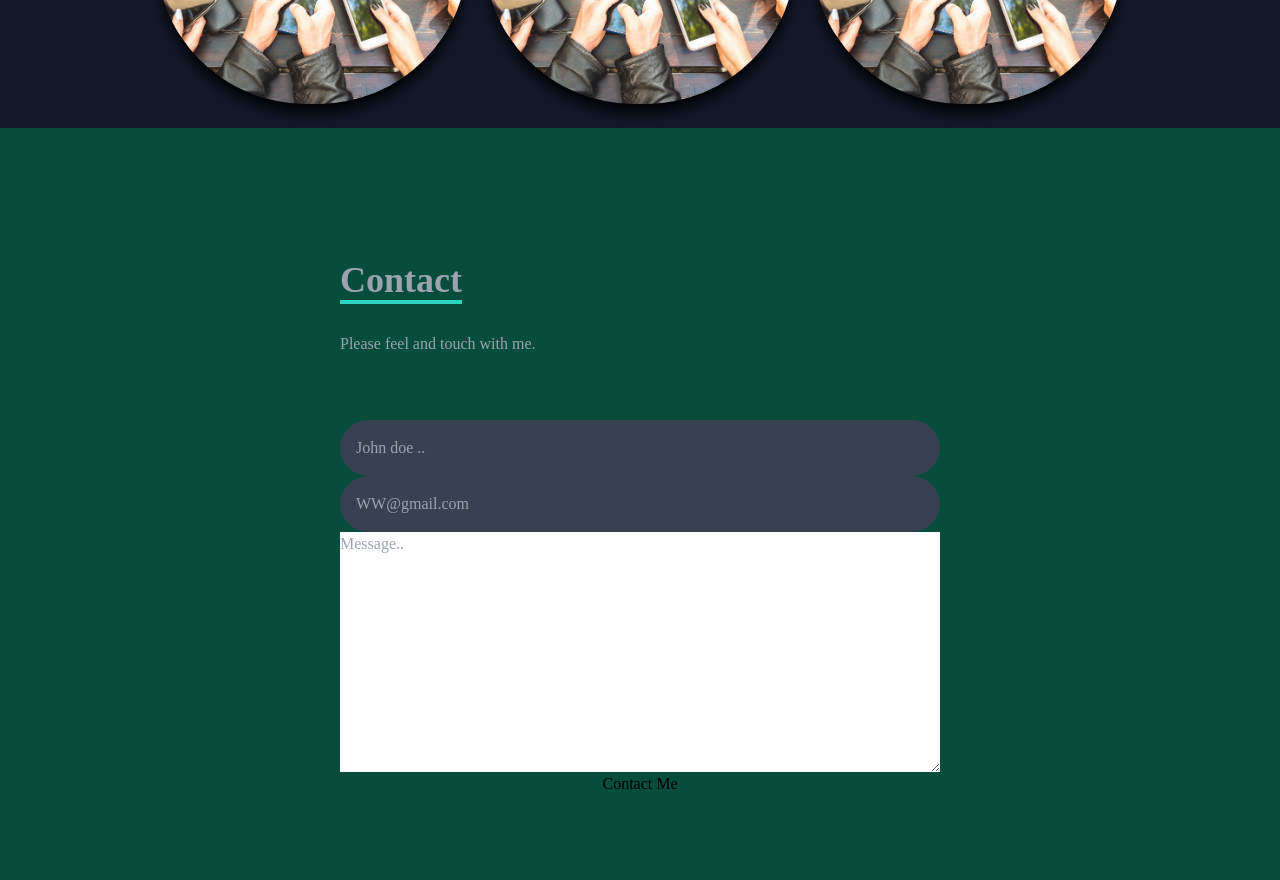
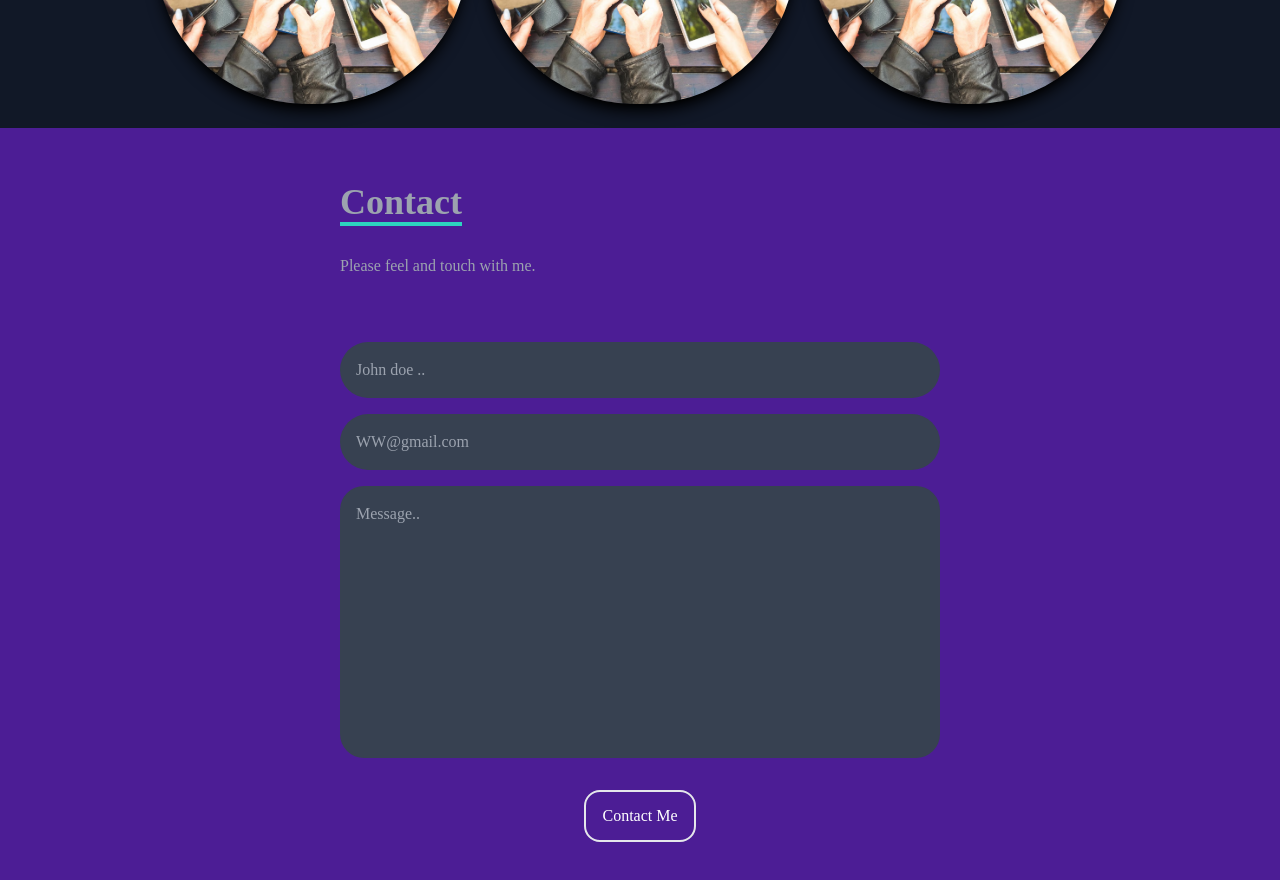
Before and after one commit to kooroosh1363/REACT-TAILWIND-persona-web1, a React (Create React App) app: page / in a window 1280 px wide. Shown: the part 3280-4160 px from the top of the page. Built offline with nearby package versions, Linux system fonts and the light colour scheme.

Commit message:
finish cotact section

```diff
--- a/src/components/Contact.jsx
+++ b/src/components/Contact.jsx
@@ -2,7 +2,7 @@ import React from 'react'
 
 const Contact = () => {
   return (
-    <div name='contact' className='w-full min-h-screen flex justify-center items-center p-4 contact bg-emerald-900'>
+    <div name='contact' className='w-full min-h-screen flex justify-center items-center p-4 contact bg-violet-900'>
 
         <form action="" className='flex flex-col max-w-[600px] w-full'>
             <div className='pb-8'>
@@ -11,9 +11,9 @@ const Contact = () => {
             </div>
 
             <input className='rounded-full bg-gray-700 focus:border-blue-500 focus:outline-none focus:bg-gray-800 text-gray-300 py-4 px-4'  type="text" placeholder='John doe ..' name='name' />
-            <input className='rounded-full bg-gray-700 focus:border-blue-500 focus:outline-none focus:bg-gray-800 text-gray-300 py-4 px-4' type="email" placeholder='WW@gmail.com' name='email' />
-            <textarea name="message" placeholder='Message..' rows="10"></textarea>
-            <button>Contact Me</button>
+            <input className='rounded-full bg-gray-700 focus:border-blue-500 focus:outline-none focus:bg-gray-800 text-gray-300 py-4 px-4 my-4' type="email" placeholder='WW@gmail.com' name='email' />
+            <textarea className='resize-none rounded-3xl bg-gray-700 focus:border-blue-500 focus:outline-none focus:bg-gray-800 text-gray-300 py-4 px-4' name="message" placeholder='Message..' rows="10"></textarea>
+            <button className='text-white rounded-2xl border-2 hover:bg-teal-600 hover:border-teal-600 px-4 py-3 my-8 mx-auto flex items-center'>Contact Me</button>
         </form>
 
     </div>
```
